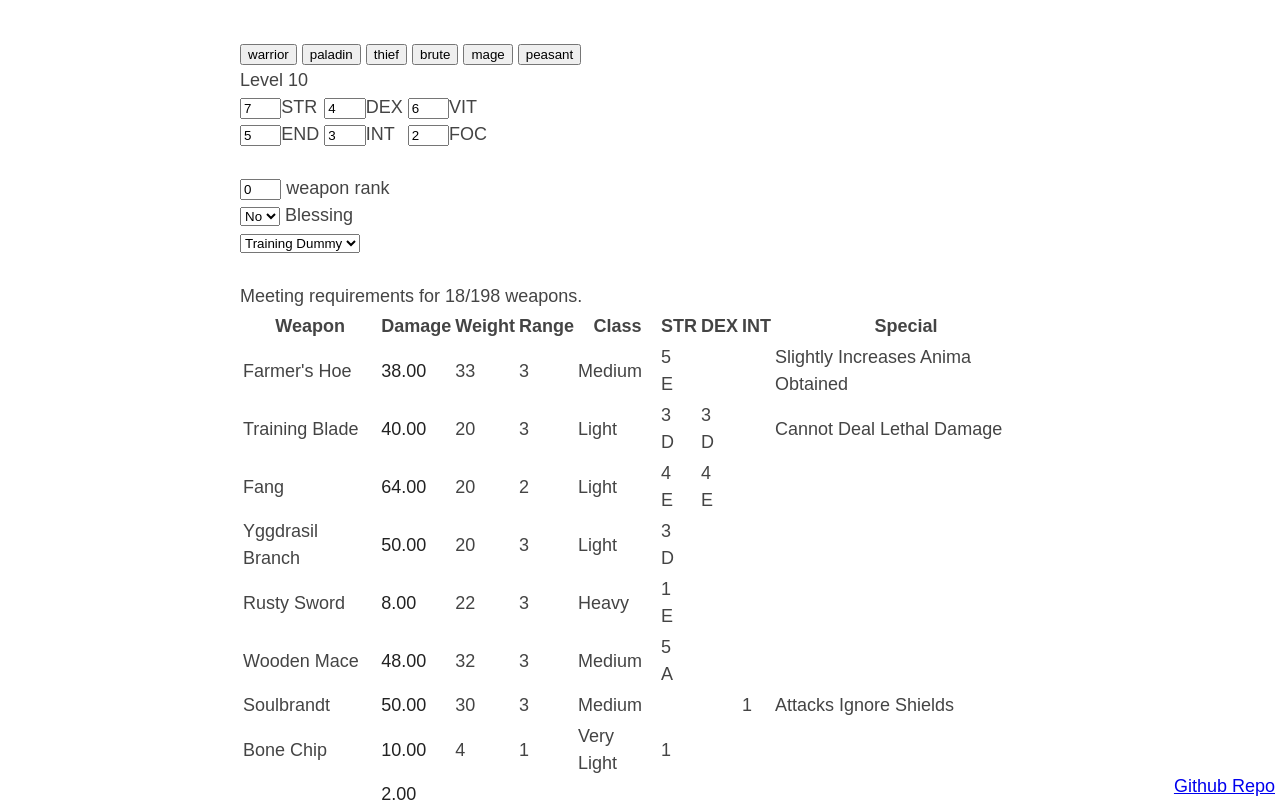
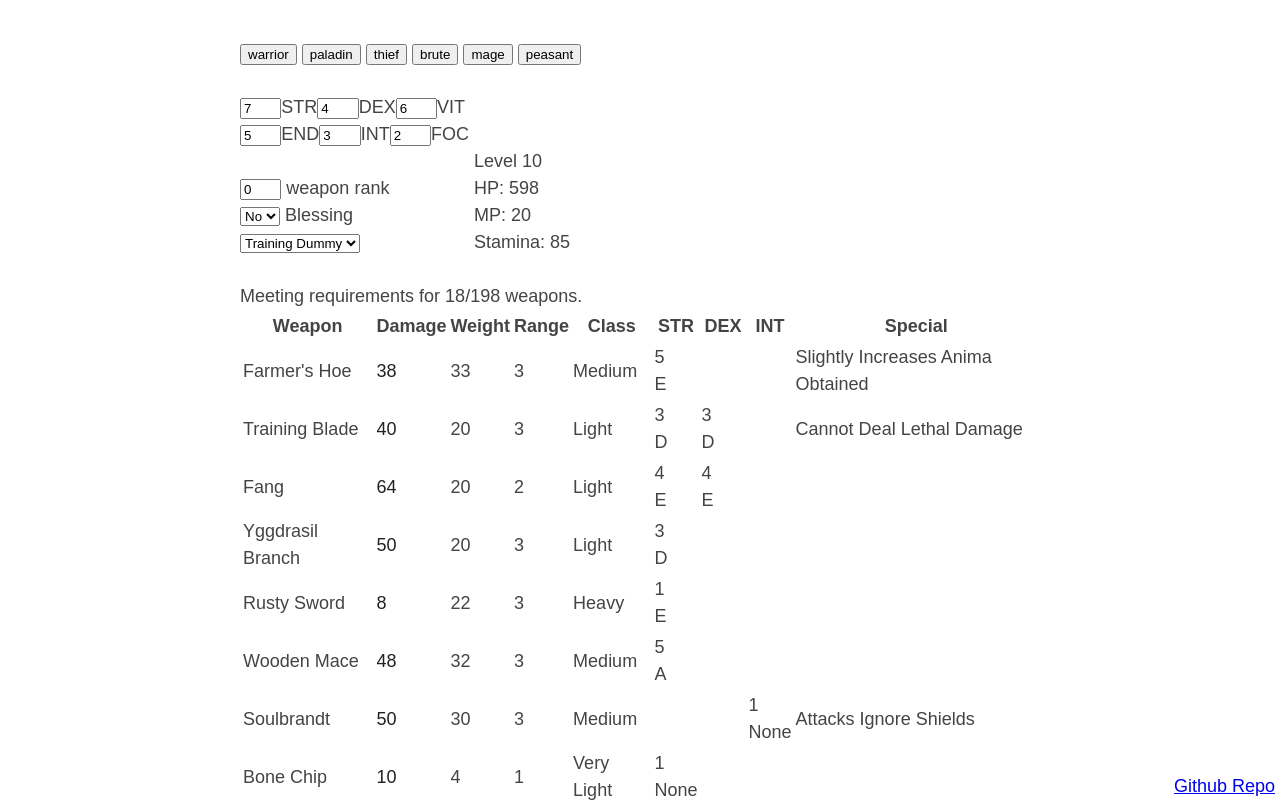
Before and after one commit to ehwuts/megido-abyss, a website: page docs/index.html in a window 1280 px wide. Both pictures are taken after a click on the button "warrior". Shown: the top 800 px of the page. Drawn offline with Linux system fonts and the light colour scheme.

Commit message:
derived stats and internal clamping

```diff
--- a/docs/index.html
+++ b/docs/index.html
@@ -21,24 +21,12 @@
 <input type="button" class="background" id="brute" name="brute" value="brute">
 <input type="button" class="background" id="mage" name="mage" value="mage">
 <input type="button" class="background" id="peasant" name="peasant" value="peasant">
-</div>
+</div><br>
 <div id="attributes">
 <div class="inb">
-Level <span id="level">1</span><br>
-<input type="number" id="strength" name="strength" min="2" max="99" value="3" size="1"><label for="strength">STR</label><br>
-<input type="number" id="endurance" name="endurance" min="2" max="99" value="3"><label for="encurance">END</label>
-</div>
-<div class="inb">
-<input type="number" id="dexterity" name="dexterity" min="2" max="99" value="3"><label for="dexterity">DEX</label><br>
-<input type="number" id="intelligence" name="intelligence" min="2" max="99" value="3"><label for="intelligence">INT</label>
-</div>
-<div class="inb">
-<input type="number" id="vitality" name="vitality" min="2" max="99" value="3"><label for="vitality">VIT</label><br>
-<input type="number" id="focus" name="focus" min="2" max="99" value="3"><label for="focus">FOC</label>
-</div>
-</div>
-<div>
-<br>
+<input type="number" id="strength" name="strength" min="2" max="99" value="3" size="1"><label for="strength">STR</label><input type="number" id="dexterity" name="dexterity" min="2" max="99" value="3"><label for="dexterity">DEX</label><input type="number" id="vitality" name="vitality" min="2" max="99" value="3"><label for="vitality">VIT</label><br>
+<input type="number" id="endurance" name="endurance" min="2" max="99" value="3"><label for="encurance">END</label><input type="number" id="intelligence" name="intelligence" min="2" max="99" value="3"><label for="intelligence">INT</label><input type="number" id="focus" name="focus" min="2" max="99" value="3"><label for="focus">FOC</label><br><br>
+
 <input type="number" id="upgrade" name="upgrade" min="0" max="10" value="0"><label for="upgrade"> weapon rank</label><br>
 <select name="blessing" id="blessing">
 <option value="">No</option>
@@ -49,6 +37,13 @@ Level <span id="level">1</span><br>
 </select> <label for="blessing">Blessing</label><br>
 <select name="target" id="target"><option value="Training Dummy">Training Dummy</option></select>
 </div>
+<div class="inb">
+Level <span id="level">1</span><br>
+HP: <span id="health">448</span><br>
+MP: <span id="mana">30</span><br>
+Stamina: <span id="stamina">80</span>
+</div>
+</div>
 <br>
 <div>Meeting requirements for <span id="weapons_usable">0</span>/<span id="weapons_total">0</span> weapons.</div>
 <div id="weapons">magibo</div><script src="items.js"></script><script src="magibo.js"></script>
--- a/docs/magibo.js
+++ b/docs/magibo.js
@@ -1,6 +1,6 @@
 (() => {
 var id = {};
-var scaled_strength, scaled_dexterity, scaled_intelligence;
+var scaled_strength = 3, scaled_dexterity = 3, scaled_intelligence = 3;
 // hp phys fire water earth wind poison bleed slow petrify confusion
 var enemies = {
 	"Training Dummy": [100000,0,0,0,0,0,0,0,0,0,0]
@@ -60,32 +60,162 @@ function downscale(v) {
 	return r;
 }
 function getStrength() {
-	return id.strength.value | 0;
+	return Math.min(99, Math.max(1, id.strength.value | 0));
 }
 function getDexterity() {
-	return id.dexterity.value | 0;
+	return Math.min(99, Math.max(1, id.dexterity.value | 0));
 }
 function getIntelligence() {
-	return id.intelligence.value | 0;
+	return Math.min(99, Math.max(1, id.intelligence.value | 0));
 }
 function getEndurance() {
-	return id.endurance.value | 0;
+	return Math.min(99, Math.max(1, id.endurance.value | 0));
 }
 function getVitality() {
-	return id.vitality.value | 0;
+	return Math.min(99, Math.max(1, id.vitality.value | 0));
 }
 function getFocus() {
-	return id.focus.value | 0;
+	return Math.min(99, Math.max(1, id.focus.value | 0));
 }
 function getUpgrade() {
-	return id.upgrade.value | 0;
+	return Math.min(10, Math.max(0, id.upgrade.value | 0));
 }
+function getStamina() {
+	let end = getEndurance();
+	if (end < 3) return 75;
+	if (end < 10) return Math.floor(72.5 + end * 2.5);
+	if (end < 21) return Math.floor(77 + end * 2);
+	if (end < 41) return Math.floor(87 + end * 1.5);
+	if (end < 99) return Math.floor(138.6 + end * 0.21);
+	return 160;
+/*
+if endurance < 3:    //not possible to achieve by legitimate means
+    stamina = 75
+if endurance >= 3 and endurance <= 9:
+    stamina = rounded down (80 + (endurance - 3) * 2.5)
+if endurance >= 10 and endurance <= 20:
+    stamina = 95 + (endurance - 9) * 2
+if endurance >= 21 and endurance <= 40:
+    stamina = rounded down (117 + (endurance - 20) * 1.5)
+if endurance >= 41 and endurance < 99:
+    stamina = rounded down (147 + (endurance - 40) * 0.21)
+if endurance >= 99:
+    stamina = 160
+*/
+}
+function getHealth() {
+	let vit = getVitality();
+	if (vit < 2) return 260;
+	if (vit === 2) return 390;
+	if (vit === 3) return 448;
+	if (vit === 4) return 501;
+	if (vit === 5) return 553;
+	if (vit === 6) return 598;
+	if (vit === 7) return 644;
+	if (vit === 8) return 689;
+	if (vit === 9) return 728;
+	if (vit === 10) return 767;
+	if (vit < 21) return Math.floor(442 + vit * 32.5);
+	if (vit < 31) return Math.floor(572 + vit * 26);
+	if (vit < 41) return Math.floor(767 + vit * 19.5);
+	if (vit < 51) return Math.floor(935 + vit * 15.3);
+	if (vit < 76) return Math.floor(1300 + vit * 8);
+	if (vit < 99) return Math.floor(1592.5 + vit * 4.1);
+	return 2000;
+/*
+if vitality <= 1:    //not possible to achieve legitimately
+    hp = 260
+if vitality is 2:    //not possible to achieve legitimately
+    hp = 390
+if vitality is 3:
+    hp = 448
+if vitality is 4:
+    hp = 501
+if vitality is 5:
+    hp = 553
+if vitality is 6:
+    hp = 598
+if vitality is 7:
+    hp = 644
+if vitality is 8:
+    hp = 689
+if vitality is 9:
+    hp = 728
+if vitality is 10:
+    hp = 767
+if vitality >= 11 and vitality < 21:
+    hp = rounded (767 + (vitality - 10) * 32.5)
+if vitality >= 21 and vitality < 31:
+    hp = rounded (1092 + (vitality - 20) * 26)
+if vitality >= 31 and vitality < 41:
+    hp = rounded (1352 + (vitality - 30) * 19.5)
+if vitality >= 41 and vitality < 51:
+    hp = rounded (1547 + (vitality - 40) * 15.3)
+if vitality >= 51 and vitality < 76:
+    hp = rounded (1700 + (vitality - 50) * 8)
+if vitality >= 76 and vitality < 99:
+    hp = rounded (1900 + (vitality - 75) * 4.1)
+if vitality >= 99:
+    hp = 2000
+*/
+}
+function getMana() {
+	let foc = getFocus();
+	if (foc < 11) return foc * 10;
+	if (foc < 21) return foc * 12 - 20;
+	if (foc < 31) return foc * 10 + 20;
+	if (foc < 41) return foc * 8 + 80;
+	if (foc < 71) return foc * 6 + 160;
+	if (foc < 99) return Math.floor(foc * 4.17 + 288.1);
+	return 700;
+/*
+if focus <= 10:
+    set mp to 10 + (focus - 1) * 10
+else if focus <= 20:
+    set mp to 100 + (focus - 10) * 12
+else if focus <= 30:
+    set mp to 220 + (focus - 20) * 10
+else if focus <= 40:
+    set mp to 320 + (focus - 30) * 8
+else if focus <= 70:
+    set mp to 400 + (focus - 40) * 6
+else if focus <= 98:
+    set mp to 580 + (focus - 70) * 4.17
+else if focus is >= 99:
+    set mp to 700
+*/
+}
+function spellStaminaMultiplier() {
+	let foc = getFocus();
+	if (foc < 11) return 1;
+	if (foc < 21) return 1.2 - foc * 0.02;
+	if (foc < 41) return 1.1 - foc * 0.015;
+	if (foc < 71) return 0.82 - foc * 0.008;
+	if (foc < 99) return 0.4 - foc * 0.002;
+	return 0.202;
+/*
+if focus <= 10:
+    set reduction to 1
+else if focus <= 20:
+    set reduction to 1 - ((focus - 10)*0.02)
+else if focus <= 40:
+    set reduction to (1 - 0.2) - ((focus - 20)*0.015)
+else if focus <= 70:
+    set reduction to (1 - 0.5) - ((focus - 40)*0.008)
+else if focus <= 99:
+    set reduction to (1 - 0.74) - ((focus - 70)*0.002)
+*/
+}
+
 
 function update(e) {
 	id.level.innerText = "" + (getStrength() + getDexterity() + getIntelligence() + getVitality() + getFocus() + getEndurance() - 17);
 	scaled_strength = downscale(getStrength());
 	scaled_dexterity = downscale(getDexterity());
 	scaled_intelligence = downscale(getIntelligence());
+	id.health.innerText = getHealth();
+	id.mana.innerText = getMana();
+	id.stamina.innerText = getStamina();
 	weapons();
 }
 
@@ -117,39 +247,39 @@ function list_weapon(weapon) {
 	let result =  "<tr><td>" + weapon.name + "</td><td>";
 	let damages = [];
 	if (weapon.damage.physical) {
-		damages.push("<span class=\"phys\">" + truncatedstringFromFloat(weapon.damage.physical * total_scale) + "</span>");
+		damages.push("<span class=\"phys\">" + truncatedstringFromFloat(weapon.damage.physical * total_scale, 0) + "</span>");
 	}
 	if (weapon.damage.fire) {
-		damages.push("<span class=\"fire\">" + truncatedstringFromFloat(weapon.damage.fire * total_scale) + "</span>");
+		damages.push("<span class=\"fire\">" + truncatedstringFromFloat(weapon.damage.fire * total_scale, 0) + "</span>");
 	}
 	if (weapon.damage.water) {
-		damages.push("<span class=\"water\">" + truncatedstringFromFloat(weapon.damage.water * total_scale) + "</span>");
+		damages.push("<span class=\"water\">" + truncatedstringFromFloat(weapon.damage.water * total_scale, 0) + "</span>");
 	}
 	if (weapon.damage.earth) {
-		damages.push("<span class=\"earth\">" + truncatedstringFromFloat(weapon.damage.earth * total_scale) + "</span>");
+		damages.push("<span class=\"earth\">" + truncatedstringFromFloat(weapon.damage.earth * total_scale, 0) + "</span>");
 	}
 	if (weapon.damage.wind) {
-		damages.push("<span class=\"wind\">" + truncatedstringFromFloat(weapon.damage.wind * total_scale) + "</span>");
+		damages.push("<span class=\"wind\">" + truncatedstringFromFloat(weapon.damage.wind * total_scale, 0) + "</span>");
 	}
-	result += damages.join("<br>") + "</td>";
+	result += damages.join("+") + "</td>";
 	result += "<td>" + weapon.swing.weight + "</td><td>" + weapon.swing.range + "</td><td>" + weapon.swing.class + "</td>";
 
 	let attr = "";
 	if (weapon.attributes.strength) {
 		attr += weapon.attributes.strength.required;
-		if (weapon.attributes.strength.scaling) attr += "<br>" + weapon.attributes.strength.scaling;
+		attr += "<br>" + (weapon.attributes.strength.scaling ? weapon.attributes.strength.scaling : "None");
 	}
 	result += "<td>" + attr + "</td>";
 	attr = "";
 	if (weapon.attributes.dexterity) {
 		attr += weapon.attributes.dexterity.required;
-		if (weapon.attributes.dexterity.scaling) attr += "<br>" + weapon.attributes.dexterity.scaling;
+		attr += "<br>" + (weapon.attributes.dexterity.scaling ? weapon.attributes.dexterity.scaling : "None");
 	}
 	result += "<td>" + attr + "</td>";
 	attr = "";
 	if (weapon.attributes.intelligence) {
 		attr += weapon.attributes.intelligence.required;
-		if (weapon.attributes.intelligence.scaling) attr += "<br>" + weapon.attributes.intelligence.scaling;
+		attr += "<br>" + (weapon.attributes.intelligence.scaling ? weapon.attributes.intelligence.scaling : "None");
 	}
 	result += "<td>" + attr + "</td>";
 	attr = "";
@@ -189,9 +319,12 @@ function init() {
 	(id.weapons_total = document.getElementById("weapons_total")).innerText = items.length;
 	id.weapons_usable = document.getElementById("weapons_usable");
 	id.weapons_list = document.getElementById("weapons");
+	id.health = document.getElementById("health");
+	id.mana = document.getElementById("mana");
+	id.stamina = document.getElementById("stamina");
 	id.level = document.getElementById("level");
 	(id.upgrade = document.getElementById("upgrade")).addEventListener("change", update);
-	id.blessing = document.getElementById("blessing");
+	(id.blessing = document.getElementById("blessing")).addEventListener("change", update);
 	for (let e of document.getElementsByClassName("background")) {
 		if (e.tagName === "INPUT" && e.type === "button") {
 			e.addEventListener("click", loadBackground);
```
